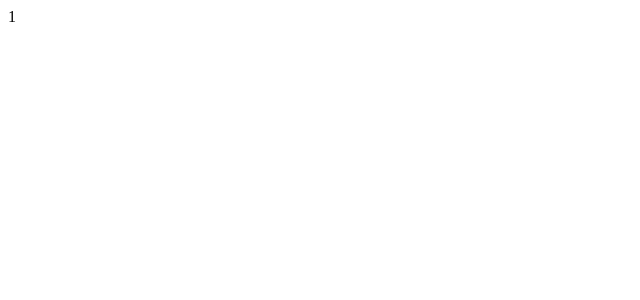
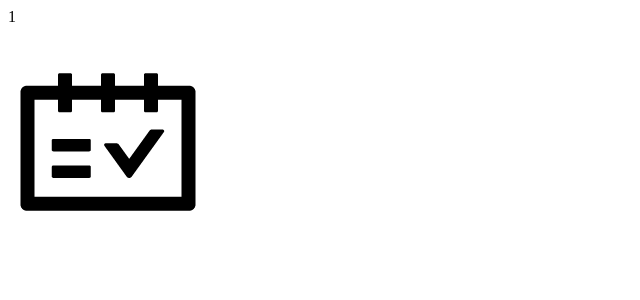
Before and after one commit to zhangpanweb/common-react-boilerplate, a React app: page / in a window 1280 px wide. Shown: the top 300 px of the page, without its empty margins (0-640 px from the left). Built offline with nearby package versions, Linux system fonts and the light colour scheme; the HTML template or start-up script is replaced by a standard one.

Commit message:
add file-loader to enable import image

```diff
--- a/package.json
+++ b/package.json
@@ -41,6 +41,7 @@
     "eslint-plugin-promise": "^4.0.1",
     "eslint-plugin-react": "^7.12.4",
     "eslint-plugin-standard": "^4.0.0",
+    "file-loader": "^3.0.1",
     "html-webpack-plugin": "^3.2.0",
     "less": "^3.9.0",
     "less-loader": "^4.1.0",
--- a/pages/App.jsx
+++ b/pages/App.jsx
@@ -20,6 +20,9 @@ class App extends React.Component {
     return (
       <div onClick={this.handleClick}>
         {this.state.count}
+        <p>
+          <img src={require('../asset/images/calendar-check.png')}/>
+        </p>
       </div>
     );
   }
--- a/webpack/webpack.common.js
+++ b/webpack/webpack.common.js
@@ -35,6 +35,14 @@ module.exports = (env) => ({
         }, {
           loader: 'css-loader'
         }]
+      }, {
+        test: /\.(png|jpg|gif)$/i,
+        use: [{
+          loader: 'file-loader',
+          options: {
+            name: '[path][name].[ext]?[hash]'
+          }
+        }]
       }
     ]
   },
```
Also changed, not shown: asset/images/calendar-check.png (added), 1 other file (tests, documents, lock files or other folders).
